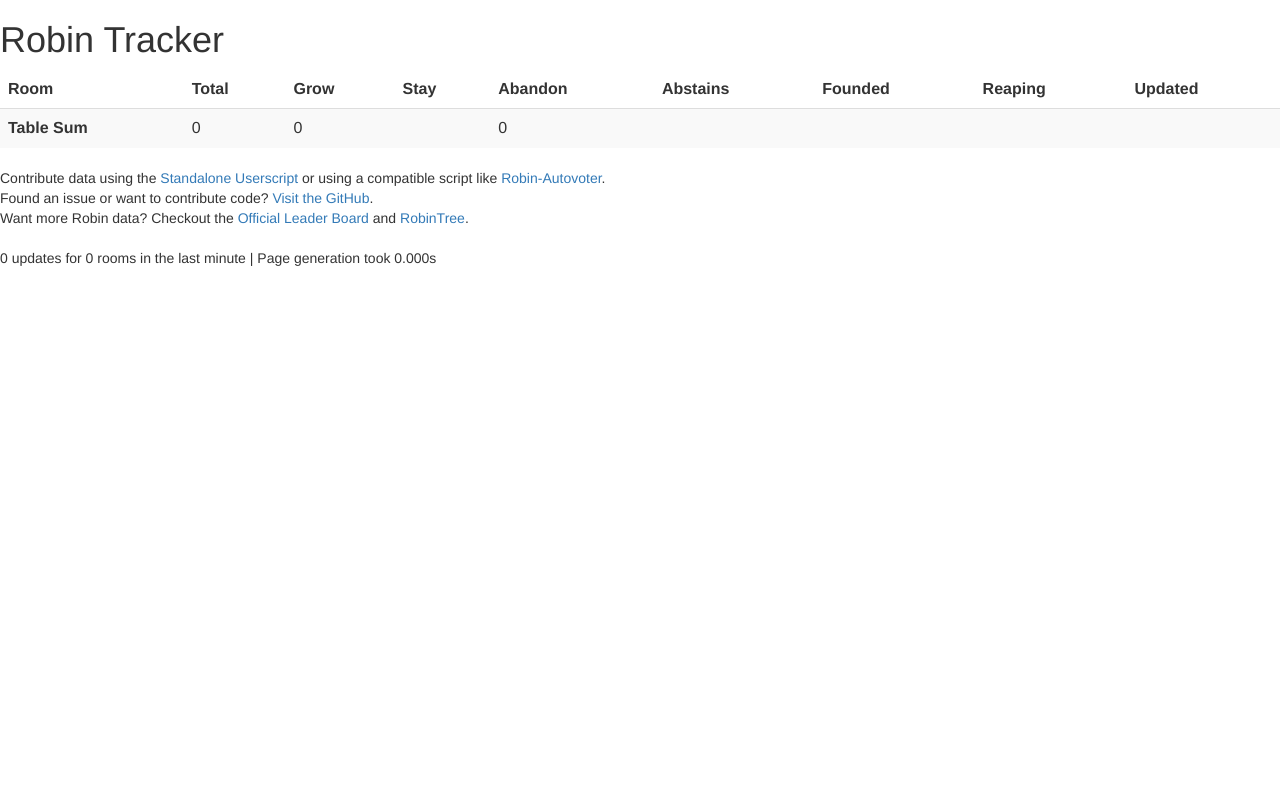
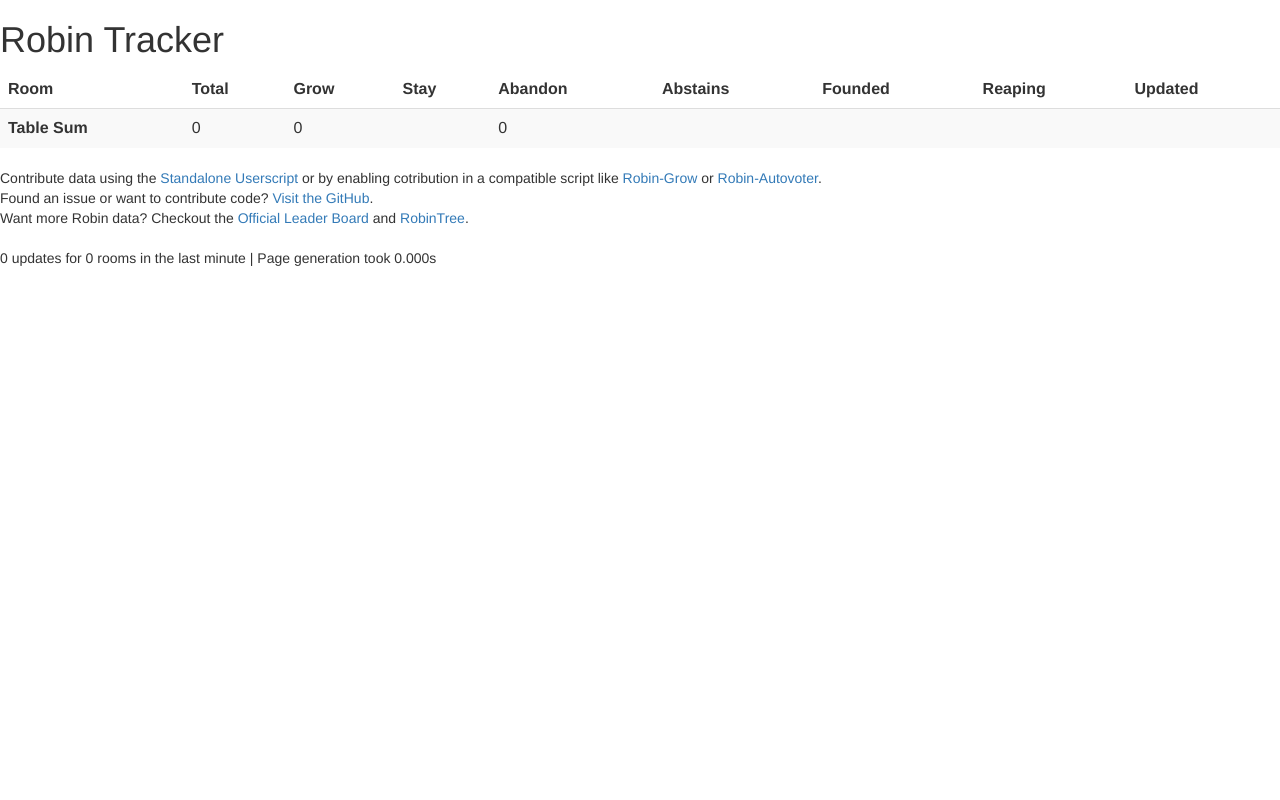
Before and after one commit to jetbalsa/robintracker, a PHP site: page / in a window 1280 px wide. Run offline with PHP 8.4, Linux system fonts and the light colour scheme; data that the repository does not hold is empty; some libraries are stand-ins or nearby versions.

Commit message:
Add robin-grow to the list of compatible scripts

```diff
--- a/index.php
+++ b/index.php
@@ -94,7 +94,7 @@ if($row['count'] >= 100 && $row['beacons']<3)
 </tr>
 </tbody>
 </table>
-Contribute data using the <a href='https://raw.githubusercontent.com/jhon/robintracker/master/robintracker.user.js'>Standalone Userscript</a> or using a compatible script like <a href='https://github.com/keythkatz/Robin-Autovoter'>Robin-Autovoter</a>.<br />
+Contribute data using the <a href='https://raw.githubusercontent.com/jhon/robintracker/master/robintracker.user.js'>Standalone Userscript</a> or by enabling cotribution in a compatible script like <a href='https://github.com/vartan/robin-grow'>Robin-Grow</a> or <a href='https://github.com/keythkatz/Robin-Autovoter'>Robin-Autovoter</a>.<br />
 Found an issue or want to contribute code? <a href='https://github.com/jhon/robintracker'>Visit the GitHub</a>.<br />
 Want more Robin data? Checkout the <a href='https://www.reddit.com/r/robintracking/comments/4czzo2/robin_chatter_leader_board_official/'>Official Leader Board</a> and <a href='http://robintree-apr3.s3-website-us-east-1.amazonaws.com/'>RobinTree</a>.<br />
 <br />
```
